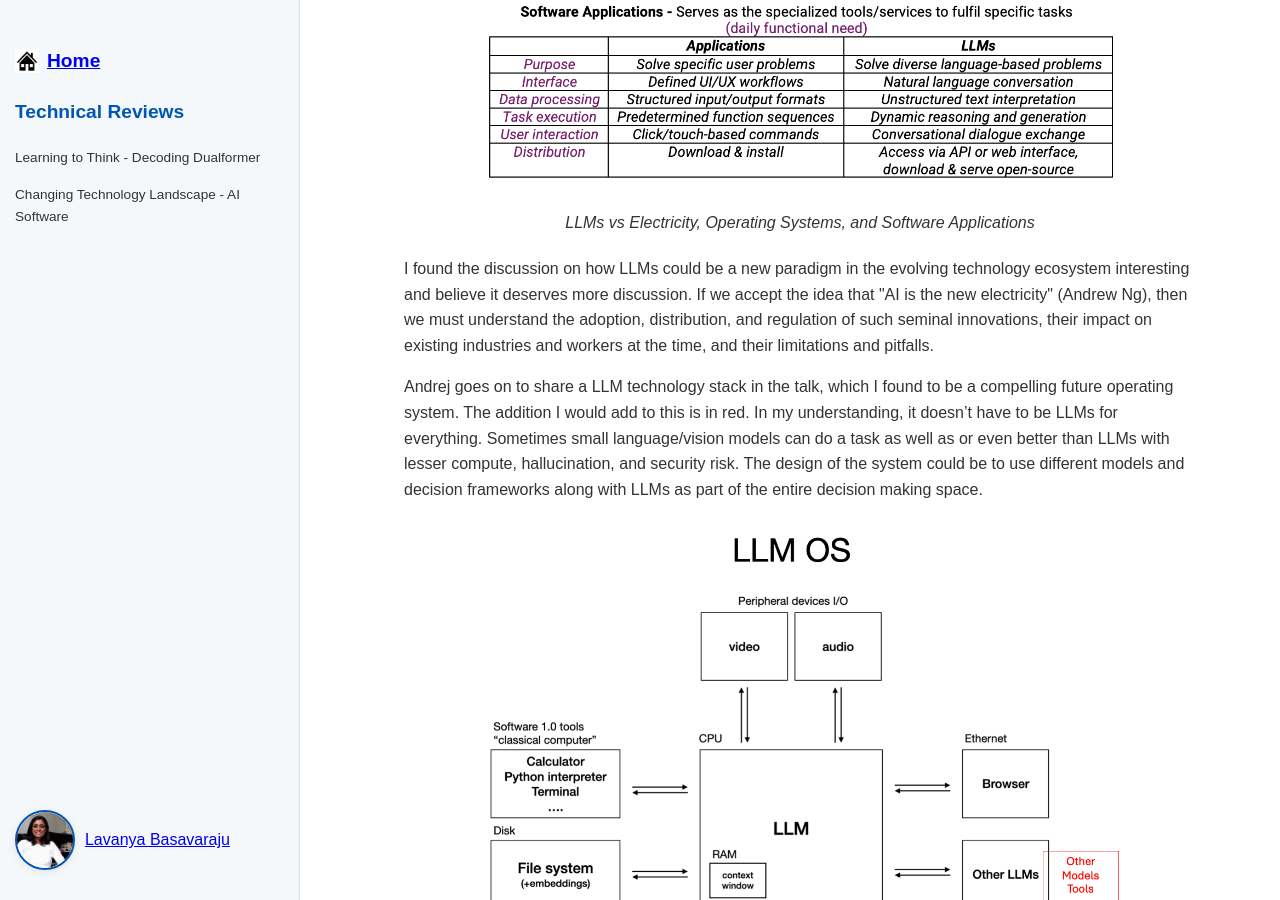
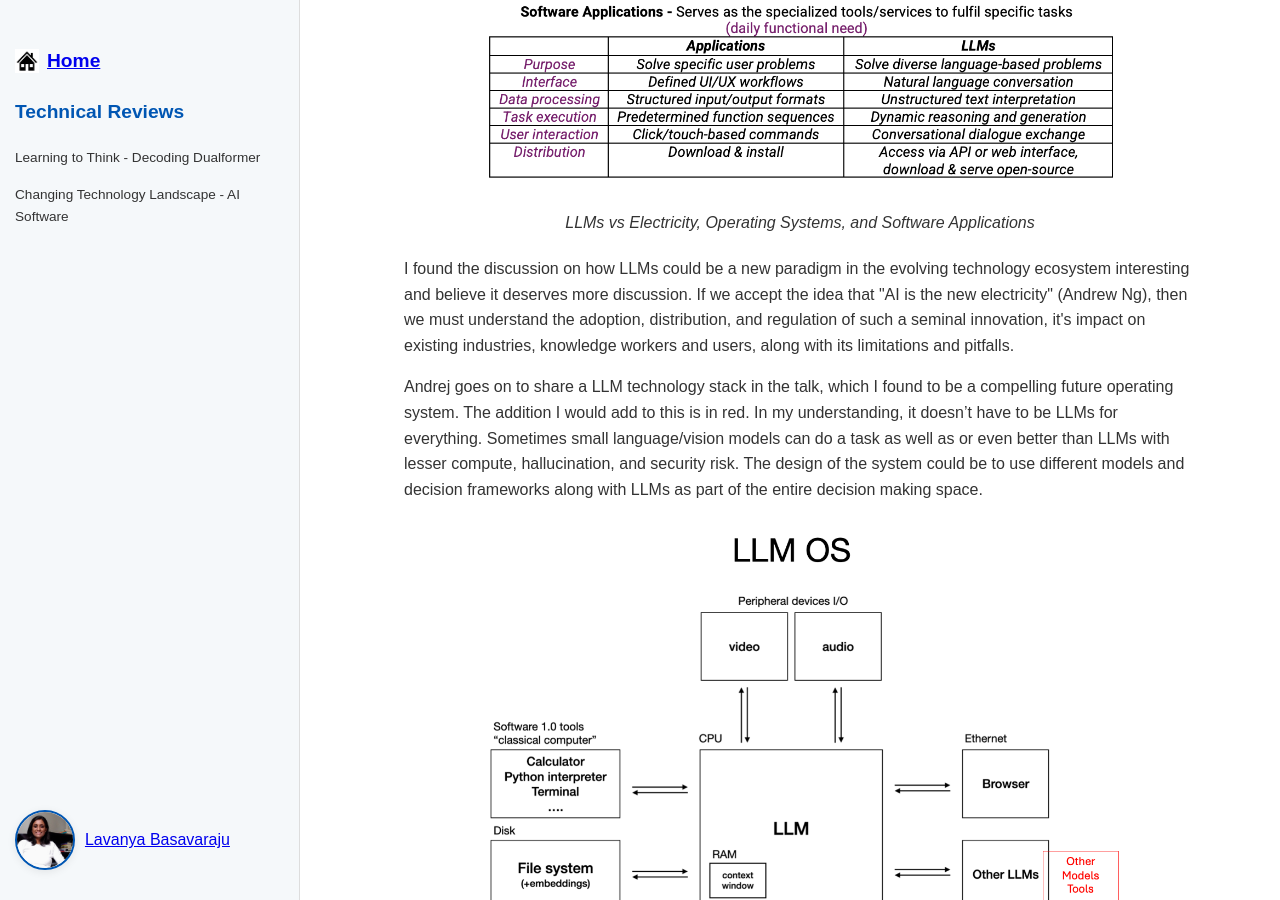
Before and after one commit to brainsesh/brainsesh.github.io, a Jekyll site: the page docs/software3/index.html, which Jekyll copies as it is, in a window 1280 px wide and 900 px high, scrolled down 2136 px. Built offline with Jekyll 4.4.1, drawn with Linux system fonts in a browser that asks for light colours.

Commit message:
change 072025

```diff
--- a/docs/software3/index.html
+++ b/docs/software3/index.html
@@ -239,7 +239,7 @@
         <img src="analogies.png" alt="analogies" title="Analogies" style="width: 650px; height: auto;">
         <p><em>LLMs vs Electricity, Operating Systems, and Software Applications</em></p>
     </div>
-    <p>I found the discussion on how LLMs could be a new paradigm in the evolving technology ecosystem interesting and believe it deserves more discussion. If we accept the idea that "AI is the new electricity" (Andrew Ng), then we must understand the adoption, distribution, and regulation of such seminal innovations, their impact on existing industries and workers at the time, and their limitations and pitfalls.</p>
+    <p>I found the discussion on how LLMs could be a new paradigm in the evolving technology ecosystem interesting and believe it deserves more discussion. If we accept the idea that "AI is the new electricity" (Andrew Ng), then we must understand the adoption, distribution, and regulation of such a seminal innovation, it's impact on existing industries, knowledge workers and users, along with its limitations and pitfalls.</p>
     <p>Andrej goes on to share a LLM technology stack in the talk, which I found to be a compelling future operating system. The addition I would add to this is in red. In my understanding, it doesn’t have to be LLMs for everything. Sometimes small language/vision models can do a task as well as or even better than LLMs with lesser compute, hallucination, and security risk. The design of the system could be to use different models and decision frameworks along with LLMs as part of the entire decision making space. </p>
     <div class="non-interactive-image">
         <img src="llmos.png" alt="llmos" title="LLM OS" style="width: 650px; height: auto;">
```
